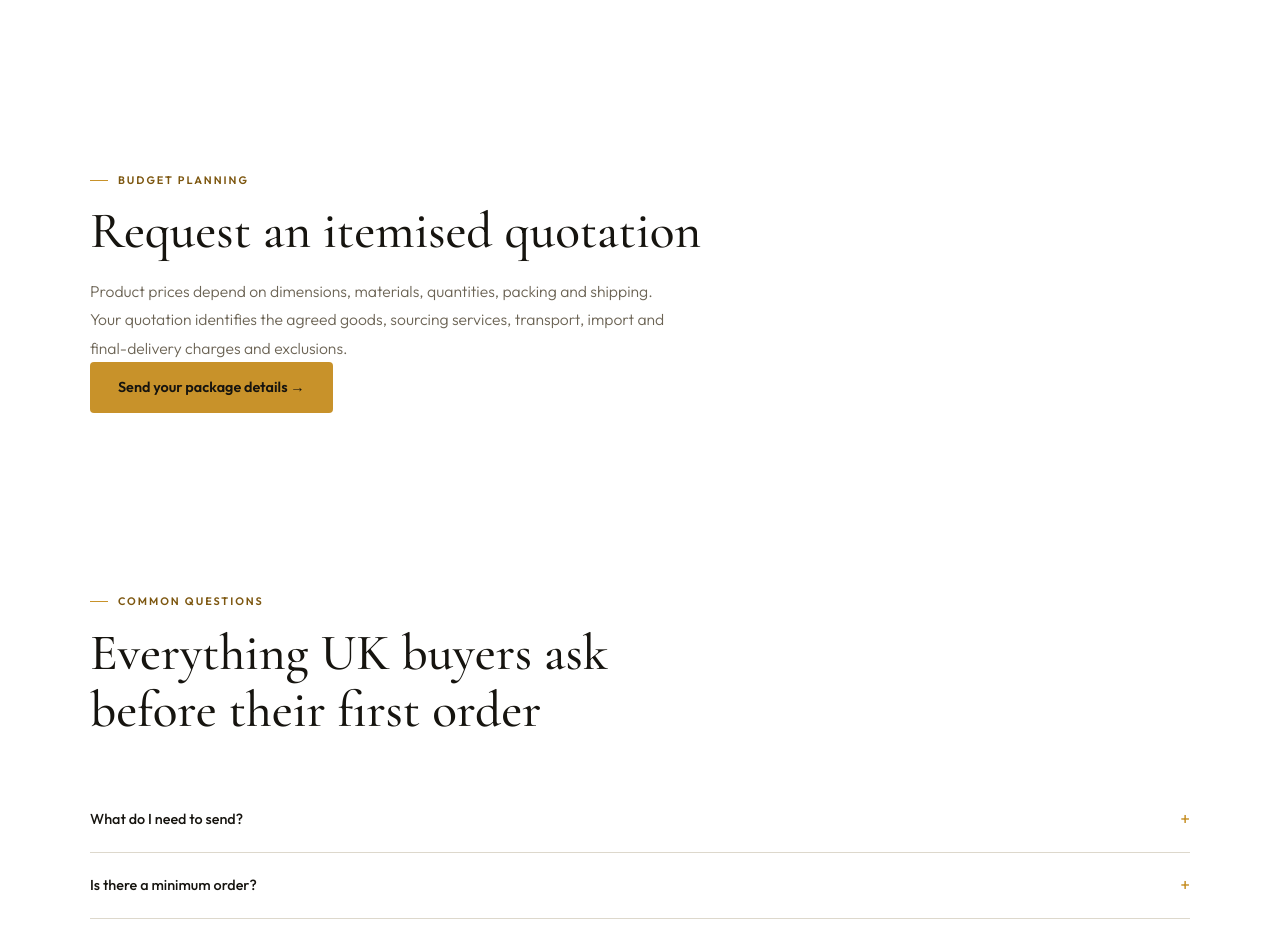
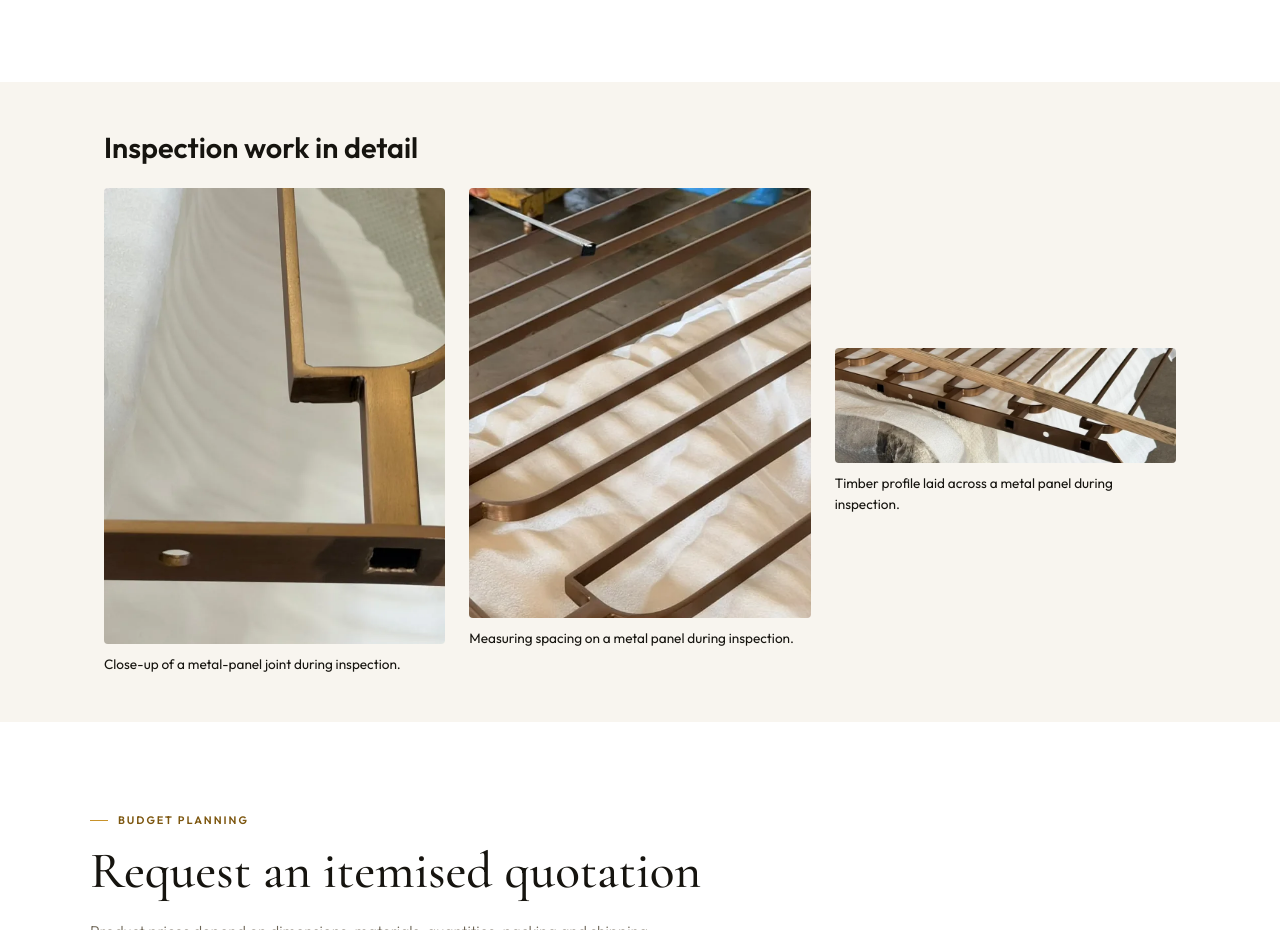
Before and after one commit to saijkp/IK-Arbitrage-SaaS, a website: page ik-v4/index.html in a window 1280 px wide. Shown: the part 7560-8490 px from the top of the page. Drawn offline with nearby package versions, Linux system fonts and the light colour scheme.

Commit message:
Add factual inspection photographs to trust and process pages

```diff
--- a/ik-v4/index.html
+++ b/ik-v4/index.html
@@ -500,6 +500,7 @@
 </script>
 <script defer src="/item-enquiry.js"></script>
 <link rel="stylesheet" href="/collection.css"/>
+<link rel="stylesheet" href="/inspection.css"/>
 </head>
 <body>
 <!-- Google Tag Manager (noscript) -->
@@ -800,6 +801,7 @@
 </section>
 <!-- ── TESTIMONIALS ───────────────────────────────────────────────── -->
 <!-- ── LANDED COST CALCULATOR ─────────────────────────────────────── -->
+<section class="inspection-evidence" aria-labelledby="inspection-heading"><h2 id="inspection-heading">Inspection work in detail</h2><div class="inspection-evidence-grid"><figure><img src="/images/inspection/metal-panel-joint.webp" alt="Metal-panel joint with round and rectangular openings" width="675" height="900" loading="lazy" decoding="async"/><figcaption>Close-up of a metal-panel joint during inspection.</figcaption></figure><figure><img src="/images/inspection/metal-panel-measurement.webp" alt="Tape measure stretched between metal-panel rails" width="520" height="655" loading="lazy" decoding="async"/><figcaption>Measuring spacing on a metal panel during inspection.</figcaption></figure><figure><img src="/images/inspection/timber-profile-on-panel.webp" alt="Timber profile resting across metal-panel rails" width="920" height="310" loading="lazy" decoding="async"/><figcaption>Timber profile laid across a metal panel during inspection.</figcaption></figure></div></section>
 <section class="section section-white" id="calculator">
 <div class="inner"><div class="sec-label">Budget planning</div><h2 class="sec-title">Request an itemised quotation</h2><p class="sec-sub">Product prices depend on dimensions, materials, quantities, packing and shipping. Your quotation identifies the agreed goods, sourcing services, transport, import and final-delivery charges and exclusions.</p><a class="btn-gold" href="#brief">Send your package details →</a></div>
 </section>
--- /dev/null
+++ b/ik-v4/inspection.css
@@ -0,0 +1 @@
+.inspection-evidence{max-width:1120px;margin:48px auto;padding:0 24px;color:inherit}.inspection-evidence h2{font-family:inherit;font-size:1.8rem;line-height:1.2;margin:0 0 24px}.inspection-evidence-grid{display:grid;grid-template-columns:repeat(3,minmax(0,1fr));gap:24px;align-items:start}.inspection-evidence-grid figure{margin:0;min-width:0}.inspection-evidence-grid img{width:100%;height:auto;display:block;border-radius:4px}.inspection-evidence-grid figcaption{font-size:.85rem;line-height:1.5;margin-top:10px;color:inherit}.inspection-evidence-grid figure:last-child{align-self:center}@media(max-width:650px){.inspection-evidence-grid{grid-template-columns:1fr}.inspection-evidence-grid figure{max-width:440px;width:100%;margin:0 auto}.inspection-evidence{padding:0 16px}}
```
Also changed, not shown: ik-v4/how-it-works.html (+2 -0 lines), ik-v4/images/inspection/metal-panel-joint.webp (added), ik-v4/images/inspection/metal-panel-measurement.webp (added), ik-v4/images/inspection/timber-profile-on-panel.webp (added).
